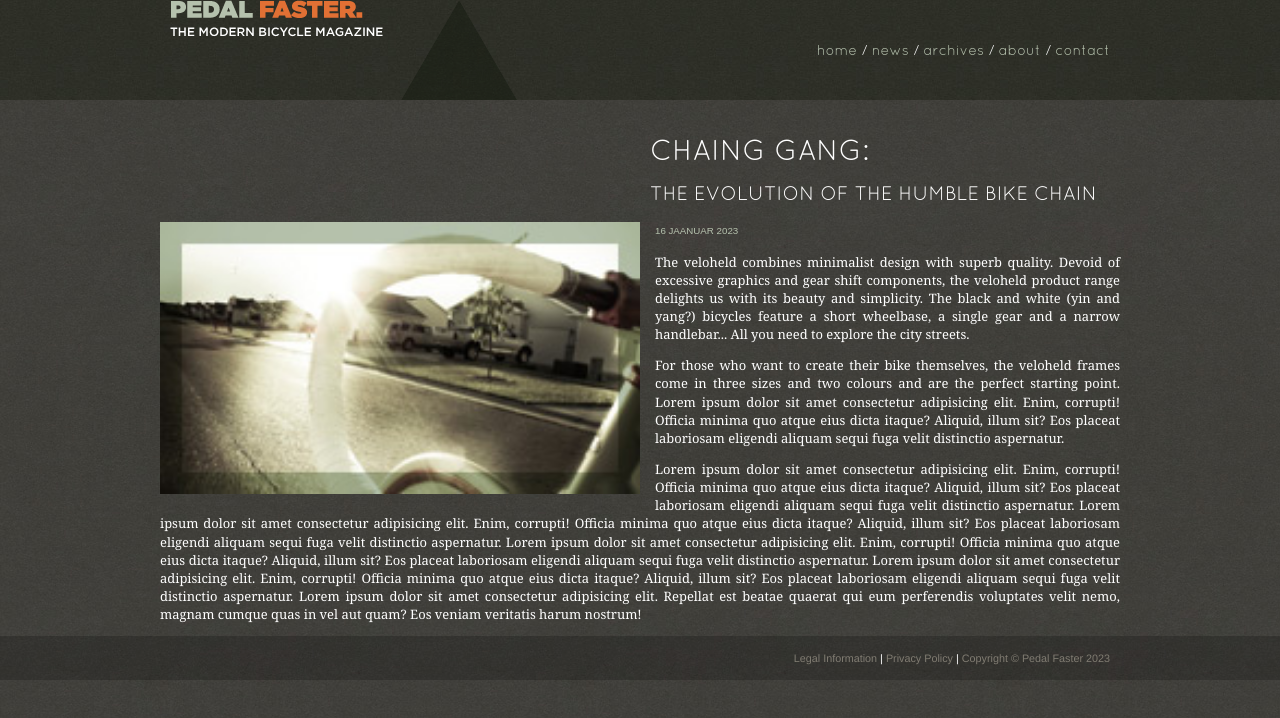
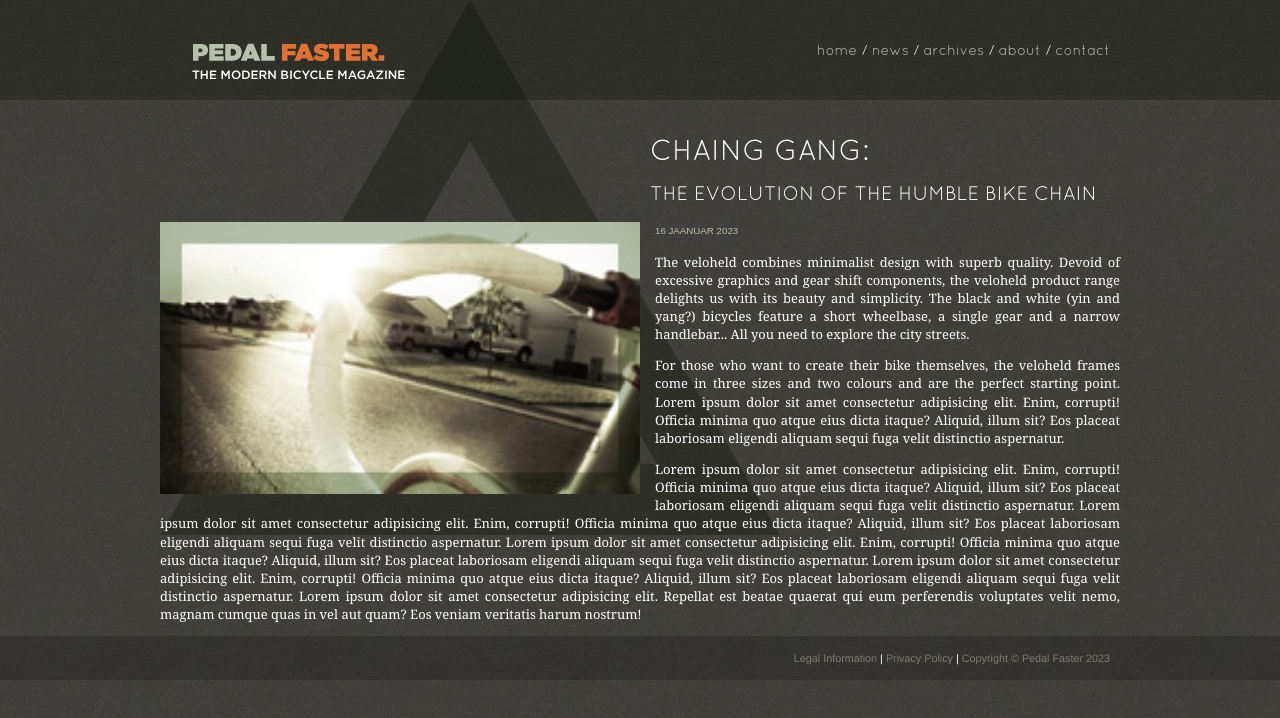
Before and after one commit to PiaLember/HTMLandCSS, a plain HTML site: page bicycleNews/chaingGang.html in a window 1280 px wide. Drawn offline with Linux system fonts and the light colour scheme.

Commit message:
Update chaingGang.html
Change style.

```diff
--- a/bicycleNews/chaingGang.html
+++ b/bicycleNews/chaingGang.html
@@ -46,6 +46,7 @@
     text-align: right;
 }
 .wrapper {
+    background-image: url("images/bg-triangle.png");
     width: 960px;
     margin: 0px auto;
     background-repeat: no-repeat;
@@ -65,7 +66,7 @@
     h2 {
         font-size: 136%;
     }
-    img {
+    .img {
         float: left;
         margin-right: 15px;
         margin-bottom: 5px;}
@@ -113,7 +114,7 @@
                 <h2>The evolution of the humble bike chain</h2>
             </div>
             <div class="intro">
-                <img src="images/more1.jpg" alt="The road ahead" width=50% height=auto />
+                <img class="img" src="images/more1.jpg" alt="The road ahead" width=50% height=auto />
                 <p class="date">16 JAANUAR 2023</p>
                 <p>
                     The veloheld combines minimalist design
```
